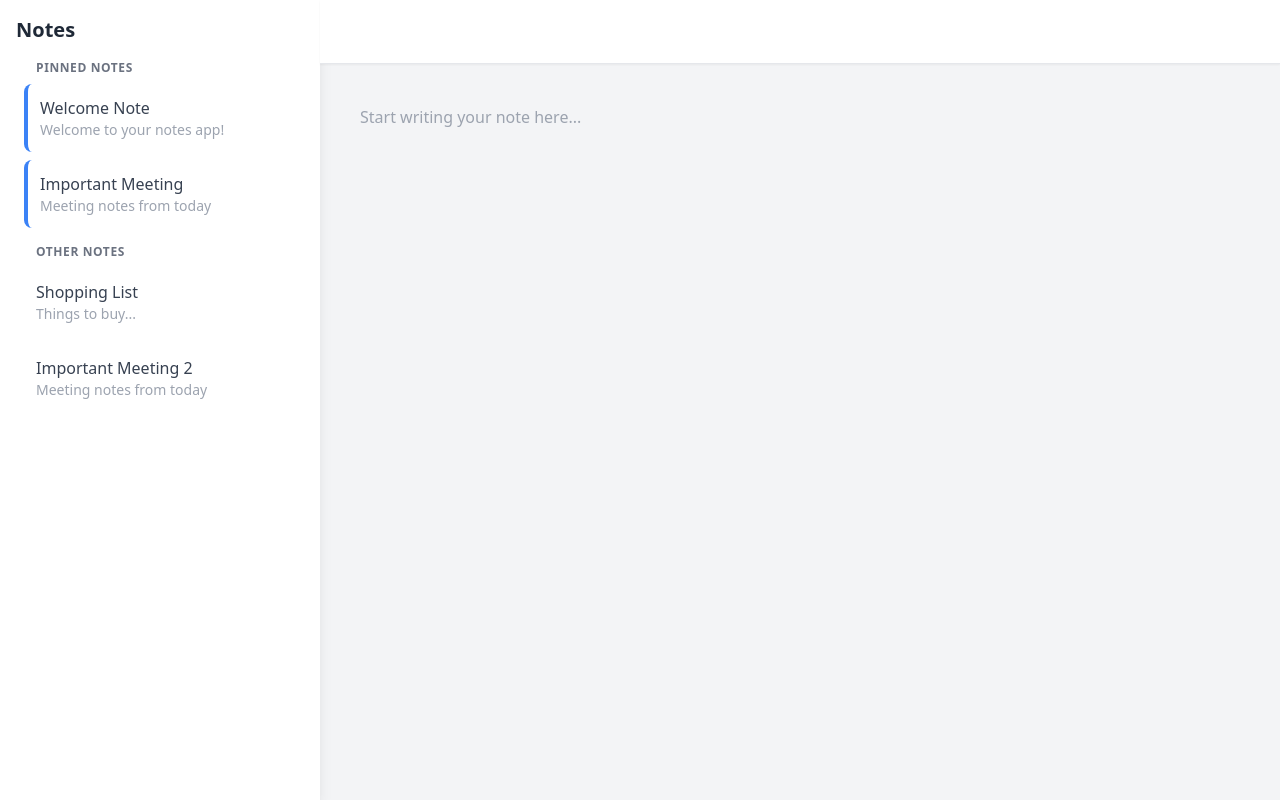
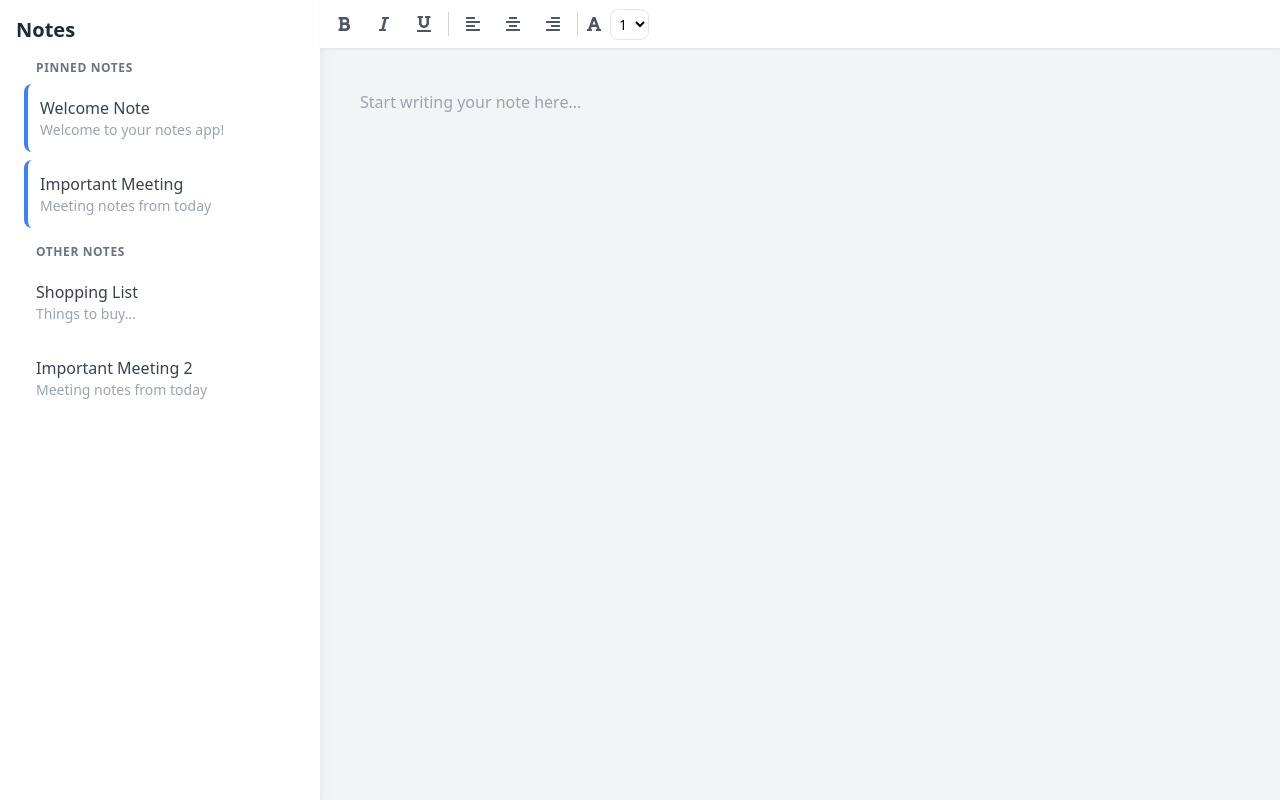
Before and after one commit to JAIMIN05/frontend_task, a React (Vite) app: page / in a window 1280 px wide. Built offline with nearby package versions, Linux system fonts and the light colour scheme.

Commit message:
This implementation includes:
A toolbar with formatting buttons using react-icons
Text formatting using document.execCommand
Font size selection dropdown
Visual dividers between button groups
Hover effects and proper spacing
Focus management to maintain editor focus after toolbar clicks

```diff
--- a/src/components/Editor.jsx
+++ b/src/components/Editor.jsx
@@ -15,8 +15,13 @@ const Editor = ({ content, setContent }) => {
     setContent(newContent);
   };
 
+  // Add this function to maintain editor focus after toolbar clicks
+  const handleFocus = () => {
+    editorRef.current?.focus();
+  };
+
   return (
-    <div className="h-full flex flex-col">
+    <div className="h-full flex flex-col" onClick={handleFocus}>
       <div
         ref={editorRef}
         contentEditable
--- a/src/components/Layout.jsx
+++ b/src/components/Layout.jsx
@@ -1,5 +1,6 @@
 import React from 'react';
 import NoteList from './NoteList';
+import Toolbar from './Toolbar';
 
 const Layout = ({ children, notes, onPinNote, onDeleteNote, activeNoteId }) => {
   return (
@@ -20,10 +21,8 @@ const Layout = ({ children, notes, onPinNote, onDeleteNote, activeNoteId }) => {
       {/* Main Content Area - 75% width */}
       <div className="flex-1 flex flex-col">
         {/* Toolbar */}
-        <div className="h-16 bg-white shadow-sm border-b">
-          <div className="h-full px-4 flex items-center">
-            {/* Toolbar content will go here */}
-          </div>
+        <div className="bg-white shadow-sm border-b">
+          <Toolbar />
         </div>
 
         {/* Editor Area */}
--- /dev/null
+++ b/src/components/Toolbar.jsx
@@ -0,0 +1,90 @@
+import React from 'react';
+import {
+  FaBold,
+  FaItalic,
+  FaUnderline,
+  FaAlignLeft,
+  FaAlignCenter,
+  FaAlignRight,
+  FaFont
+} from 'react-icons/fa';
+
+const Toolbar = () => {
+  const handleFormat = (command, value = null) => {
+    document.execCommand(command, false, value);
+  };
+
+  const fontSizes = ['1', '2', '3', '4', '5', '6', '7'];
+
+  return (
+    <div className="flex items-center space-x-2 p-2">
+      <button
+        onClick={() => handleFormat('bold')}
+        className="p-2 hover:bg-gray-100 rounded-lg text-gray-600 hover:text-gray-900"
+        title="Bold"
+      >
+        <FaBold />
+      </button>
+
+      <button
+        onClick={() => handleFormat('italic')}
+        className="p-2 hover:bg-gray-100 rounded-lg text-gray-600 hover:text-gray-900"
+        title="Italic"
+      >
+        <FaItalic />
+      </button>
+
+      <button
+        onClick={() => handleFormat('underline')}
+        className="p-2 hover:bg-gray-100 rounded-lg text-gray-600 hover:text-gray-900"
+        title="Underline"
+      >
+        <FaUnderline />
+      </button>
+
+      <div className="h-6 w-px bg-gray-300 mx-2" /> {/* Divider */}
+
+      <button
+        onClick={() => handleFormat('justifyLeft')}
+        className="p-2 hover:bg-gray-100 rounded-lg text-gray-600 hover:text-gray-900"
+        title="Align Left"
+      >
+        <FaAlignLeft />
+      </button>
+
+      <button
+        onClick={() => handleFormat('justifyCenter')}
+        className="p-2 hover:bg-gray-100 rounded-lg text-gray-600 hover:text-gray-900"
+        title="Align Center"
+      >
+        <FaAlignCenter />
+      </button>
+
+      <button
+        onClick={() => handleFormat('justifyRight')}
+        className="p-2 hover:bg-gray-100 rounded-lg text-gray-600 hover:text-gray-900"
+        title="Align Right"
+      >
+        <FaAlignRight />
+      </button>
+
+      <div className="h-6 w-px bg-gray-300 mx-2" /> {/* Divider */}
+
+      <div className="flex items-center space-x-1">
+        <FaFont className="text-gray-600" />
+        <select
+          onChange={(e) => handleFormat('fontSize', e.target.value)}
+          className="p-1 border rounded-lg text-sm focus:outline-none focus:ring-2 focus:ring-blue-500"
+        >
+          {fontSizes.map(size => (
+            <option key={size} value={size}>
+              {size}
+            </option>
+          ))}
+        </select>
+      </div>
+    </div>
+  );
+};
+
+export default Toolbar;
```
